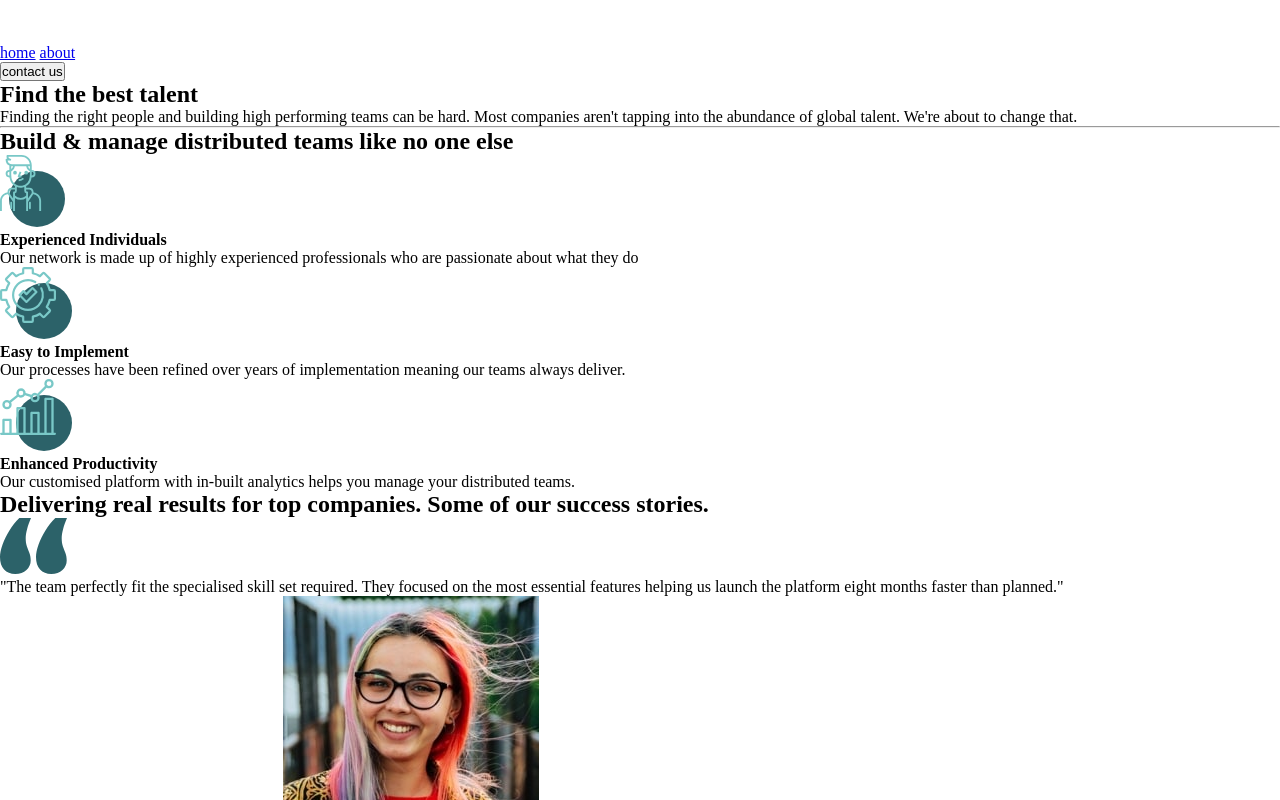
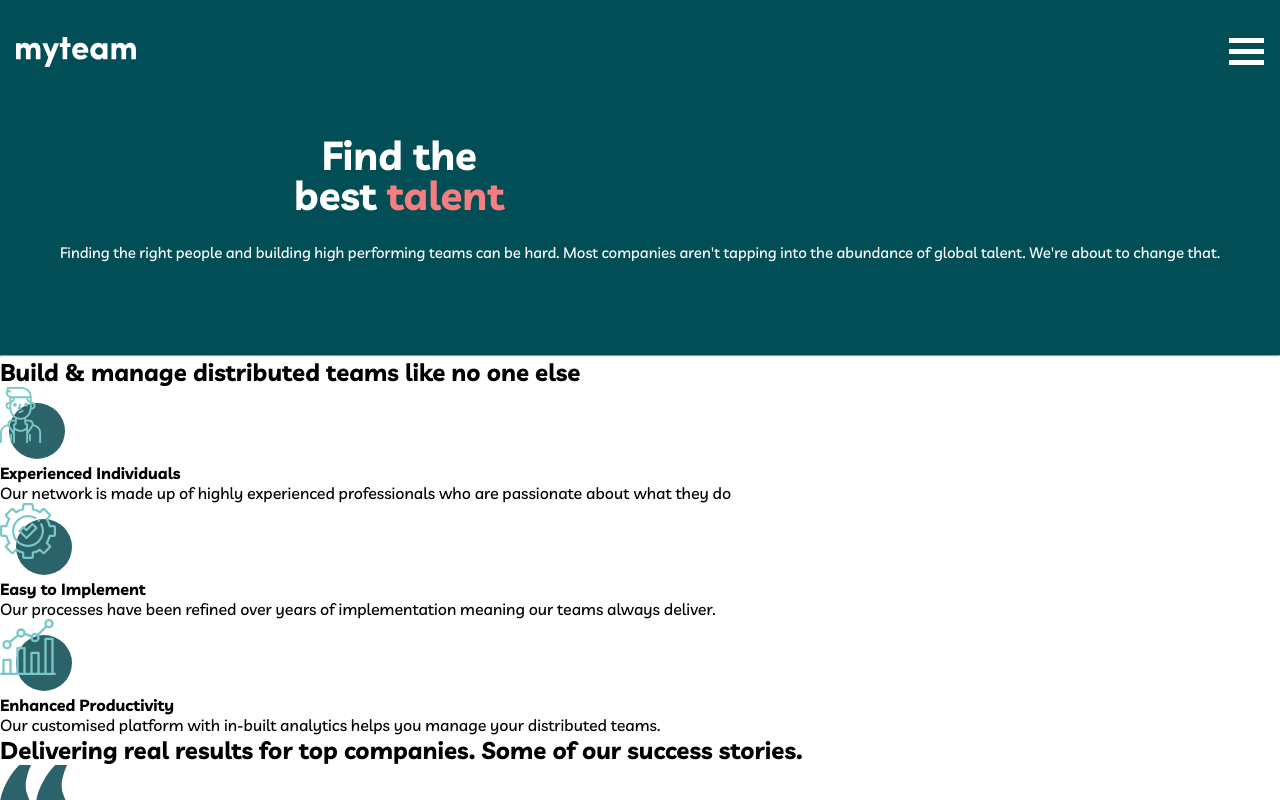
Before and after one commit to 4shktz/myteam, a website built with Vite: page index.html in a window 1280 px wide. Shown: the top 800 px of the page. Built offline with nearby package versions, Linux system fonts and the light colour scheme.

Commit message:
added header style

```diff
--- a/style.css
+++ b/style.css
@@ -3,3 +3,146 @@
     margin: 0;
     box-sizing: border-box;
 }
+
+body {
+    font-family: 'Livvic', sans-serif;
+    text-decoration: none;
+    list-style-type: none;
+}
+
+header {
+    display: flex;
+    flex-direction: column;
+    align-items: center;
+    padding: 2rem 1rem 0 1rem;
+    text-align: center;
+    background-color: #014e56;
+}
+
+.header {
+    display: flex;
+    justify-content: space-between;
+    align-items: center;
+    width: 100%;
+    margin-bottom: 4rem;
+}
+
+.logo {
+    width: 120px;
+}
+
+.hamburger-button {
+    position: relative;
+    display: block;
+    width: 35px;
+    cursor: pointer;
+    z-index: 99;
+}
+
+.hamburger-button .bar, .hamburger-button::after, .hamburger-button::before {
+    content: '';
+    display: block;
+    width: 100%;
+    height: 5px;
+    background-color: #fff;
+    margin: 6px 0;
+    transition: 0.4s;
+}
+
+.hamburger-button.is-active::before {
+    transform: rotate(-45deg) translate(-8px, 6px);
+}
+
+.hamburger-button.is-active::after {
+    transform: rotate(45deg) translate(-9px, -8px);
+}
+
+.hamburger-button.is-active .bar {
+    opacity: 0;
+}
+
+header h2 {
+    font-size: 40px;
+    line-height: 40px;
+    margin-bottom: 1rem;
+    color: white;
+}
+
+header h2 span {
+    color: #F67E7E;
+}
+
+header p {
+    font-size: 15px;
+    font-weight: 500;
+    margin-bottom: 5rem;
+    line-height: 28px;
+    padding: 0.5rem;
+    color: white;
+}
+
+.description hr {
+    display: none;
+}
+
+.description h2 {
+    width: clamp(14rem, 100vw, 14rem);
+    margin-left: 20%;
+}
+
+.description-svg {
+    display: none;
+}
+
+nav {
+    position: fixed;
+    top: 0;
+    right: -100%;
+    width: 100%;
+    min-height: 100vh;
+    background-color: #004047;
+    z-index: 98;
+    overflow: hidden;
+    transition: 0.4s;
+}
+
+nav.is-active {
+    right: 0;
+}
+
+.website-info {
+    display: flex;
+    flex-direction: column;
+}
+
+.links {
+    display: flex;
+    flex-direction: column;
+    margin: 50% 5rem;
+    text-align: start;
+}
+
+.links a {
+    margin-bottom: 3rem;
+    font-size: 18px;
+    font-weight: 500;
+    color: white;
+}
+
+.nav-svg {
+    position: absolute;
+    bottom: 0;
+    right: -100px;
+}
+
+.links button {
+    padding: 1rem 1rem;
+    width: 159px;
+    border-radius: 30px;
+    background-color: transparent;
+    border: solid white 2px;
+    font-size: 18px;
+    color: white;
+    font-weight: 500;
+    cursor: pointer;
+}
```
